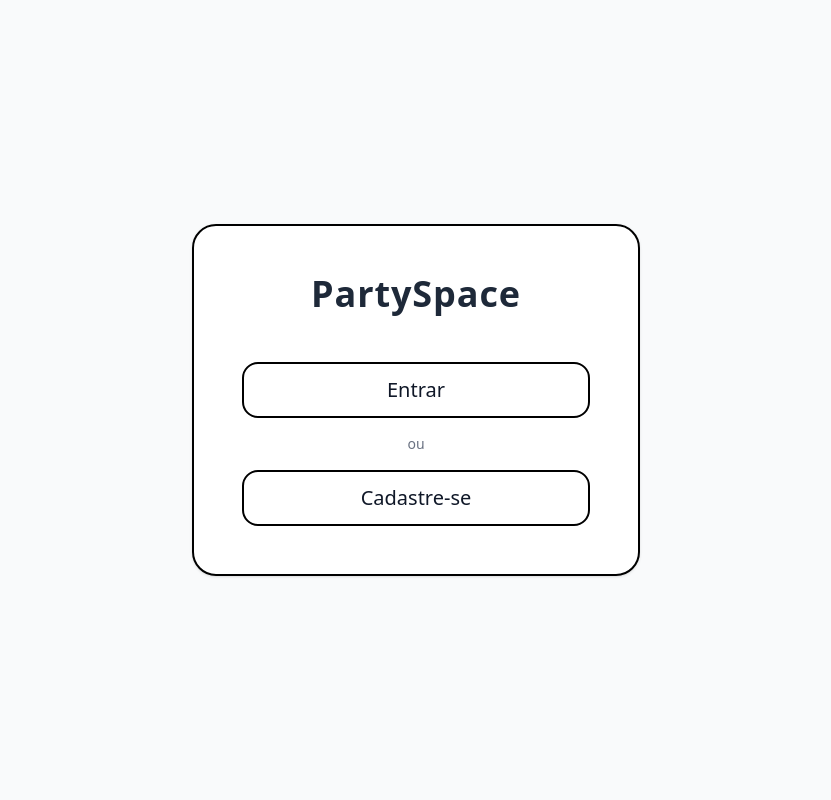
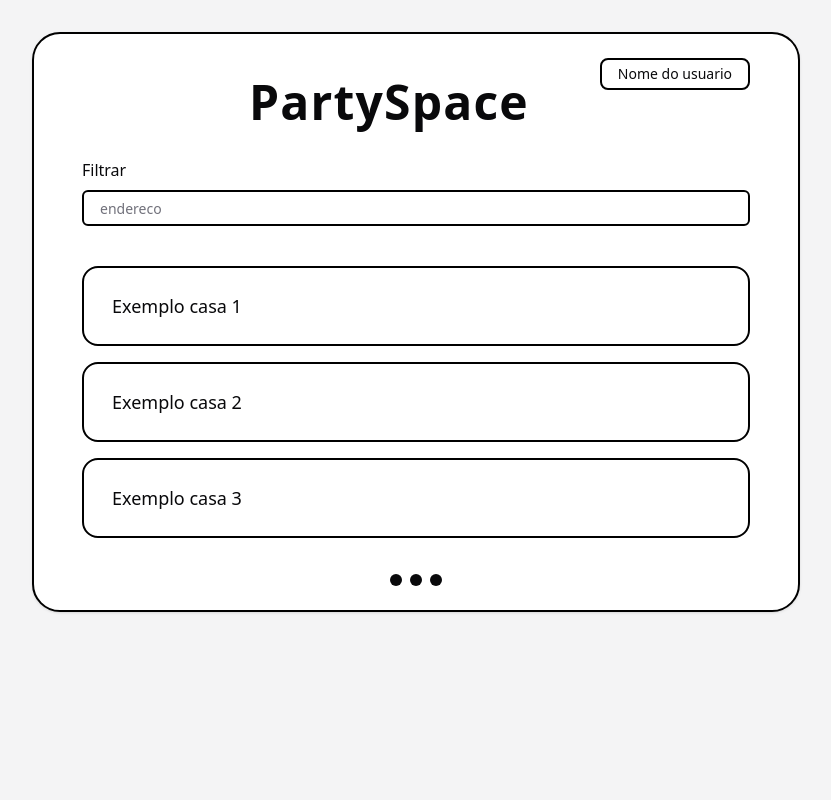
Before and after one commit to telecobelmiro-wq/ProjetoFinalPY, a Django app: page / in a window 1280 px wide. Shown: the whole page, without its empty margins (224-1055 px from the left). Run offline with Django 5.2, Linux system fonts and the light colour scheme.

Commit message:
teleco mitou hoje haha

```diff
--- a/ProjetoFpy/templates/home.html
+++ b/ProjetoFpy/templates/home.html
@@ -8,29 +8,49 @@
     <script src="https://cdn.jsdelivr.net/npm/@tailwindcss/browser@4"></script>
 </head>
 
-<body class="bg-gray-50 flex items-center justify-center min-h-screen font-sans">
+<body class="min-h-screen bg-zinc-100 px-4 py-8 font-sans text-zinc-950">
 
-    <div class="border-2 border-black rounded-3xl p-12 bg-white w-full max-w-md text-center shadow-sm mx-4">
+    <main class="mx-auto flex min-h-[560px] w-full max-w-3xl flex-col rounded-[28px] border-2 border-black bg-white px-8 py-6 shadow-sm sm:px-12">
+        <div class="mb-8 flex items-start justify-between gap-4">
+            <div class="w-24"></div>
 
-        <h1 class="text-4xl font-bold mb-12 tracking-wide text-gray-800">PartySpace</h1>
+            <h1 class="mt-5 text-center text-4xl font-bold tracking-wide sm:text-5xl">PartySpace</h1>
 
-        <div class="mb-4">
             <a href="{% url 'login' %}"
-                class="block w-full py-3 px-6 border-2 border-black rounded-2xl text-xl font-medium text-gray-900 hover:bg-gray-100 transition duration-200">
-                Entrar
+                class="rounded-lg border-2 border-black px-4 py-1 text-xs font-medium transition hover:bg-zinc-100 sm:text-sm">
+                Nome do usuario
             </a>
         </div>
 
-        <p class="text-gray-500 my-4 text-sm font-medium">ou</p>
+        <section class="mb-10">
+            <label for="endereco" class="mb-2 block text-base font-medium">Filtrar</label>
+            <input id="endereco" name="endereco" type="text" placeholder="endereco"
+                class="h-9 w-full rounded-md border-2 border-black px-4 text-sm outline-none transition placeholder:text-zinc-500 focus:ring-2 focus:ring-zinc-300">
+        </section>
 
-        <div>
-            <a href="{% url 'cadastro' %}"
-                class="block w-full py-3 px-6 border-2 border-black rounded-2xl text-xl font-medium text-gray-900 hover:bg-gray-100 transition duration-200">
-                Cadastre-se
+        <section class="flex flex-1 flex-col gap-4" aria-label="Casas de festa">
+            <a href="{% url 'descricao' %}"
+                class="flex min-h-20 items-center rounded-2xl border-2 border-black px-7 text-lg font-medium transition hover:bg-zinc-100">
+                Exemplo casa 1
             </a>
+
+            <a href="{% url 'descricao' %}"
+                class="flex min-h-20 items-center rounded-2xl border-2 border-black px-7 text-lg font-medium transition hover:bg-zinc-100">
+                Exemplo casa 2
+            </a>
+
+            <a href="{% url 'descricao' %}"
+                class="flex min-h-20 items-center rounded-2xl border-2 border-black px-7 text-lg font-medium transition hover:bg-zinc-100">
+                Exemplo casa 3
+            </a>
+        </section>
+
+        <div class="mt-9 flex justify-center gap-2" aria-label="Mais opcoes">
+            <span class="h-3 w-3 rounded-full bg-zinc-950"></span>
+            <span class="h-3 w-3 rounded-full bg-zinc-950"></span>
+            <span class="h-3 w-3 rounded-full bg-zinc-950"></span>
         </div>
-
-    </div>
+    </main>
 
 </body>
 
--- a/ProjetoFpy/views.py
+++ b/ProjetoFpy/views.py
@@ -6,6 +6,9 @@ def tela_inicial(request):
 
 def login_view(request):
     return render(request, 'login.html')
+
+def descricao_view(request):
+    return render(request, 'descricao.html')
 
 def cadastro_view(request):
     if request.method == 'POST':
--- a/setup/urls.py
+++ b/setup/urls.py
@@ -10,6 +10,7 @@ urlpatterns = [
 
     # Rota da Página de Login (Ex: http://127.0.0.1:8000/login/)
     path('login/', views.login_view, name='login'),
+    path('descricao/', views.descricao_view, name='descricao'),
 
     # Rota da Página de Cadastro (Ex: http://127.0.0.1:8000/cadastro/)
     path('cadastro/', views.cadastro_view, name='cadastro'),
```
Also changed, not shown: ProjetoFpy/templates/descricao.html (added, +44 -0 lines), ProjetoFpy/templates/login.html (+26 -22 lines).
